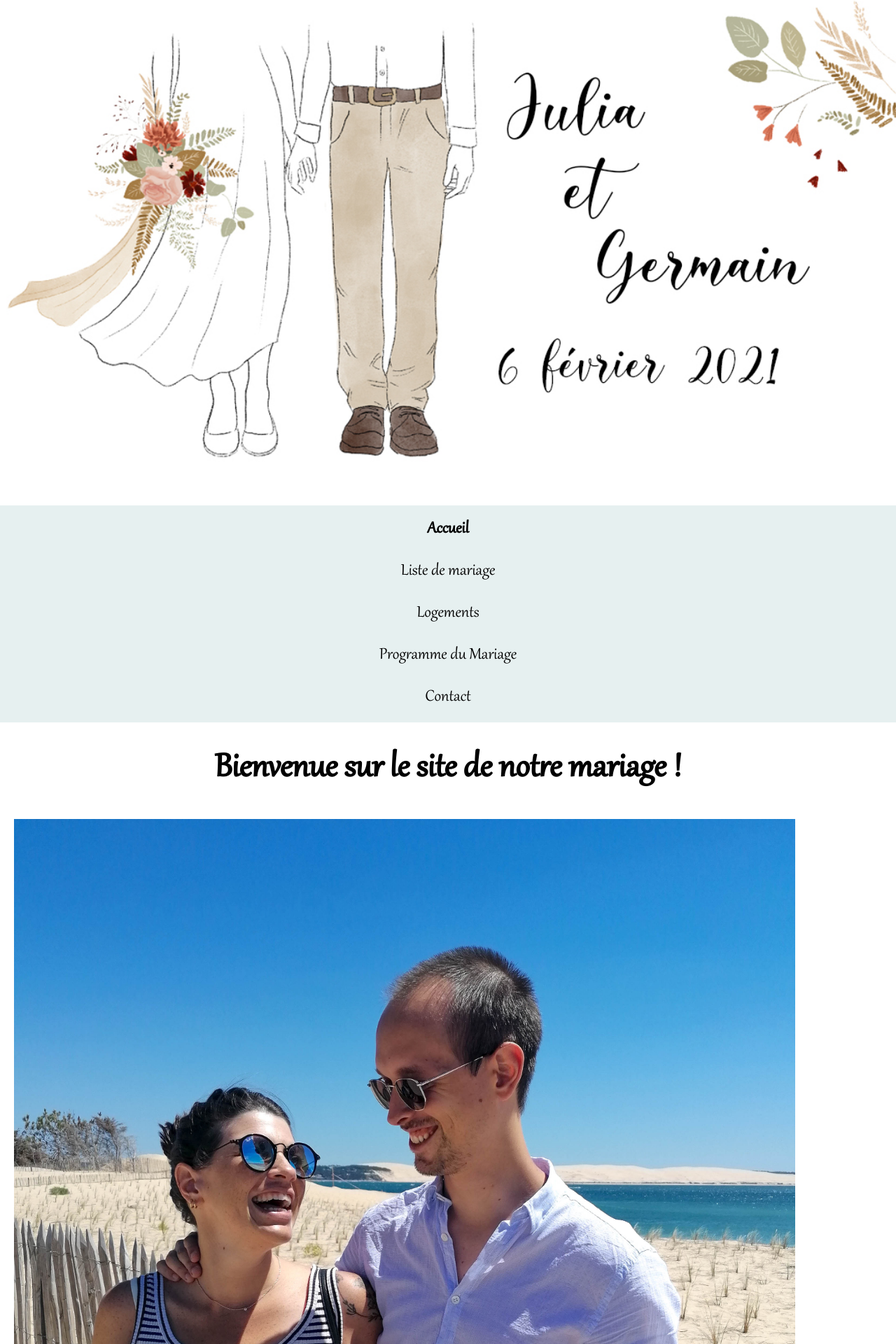
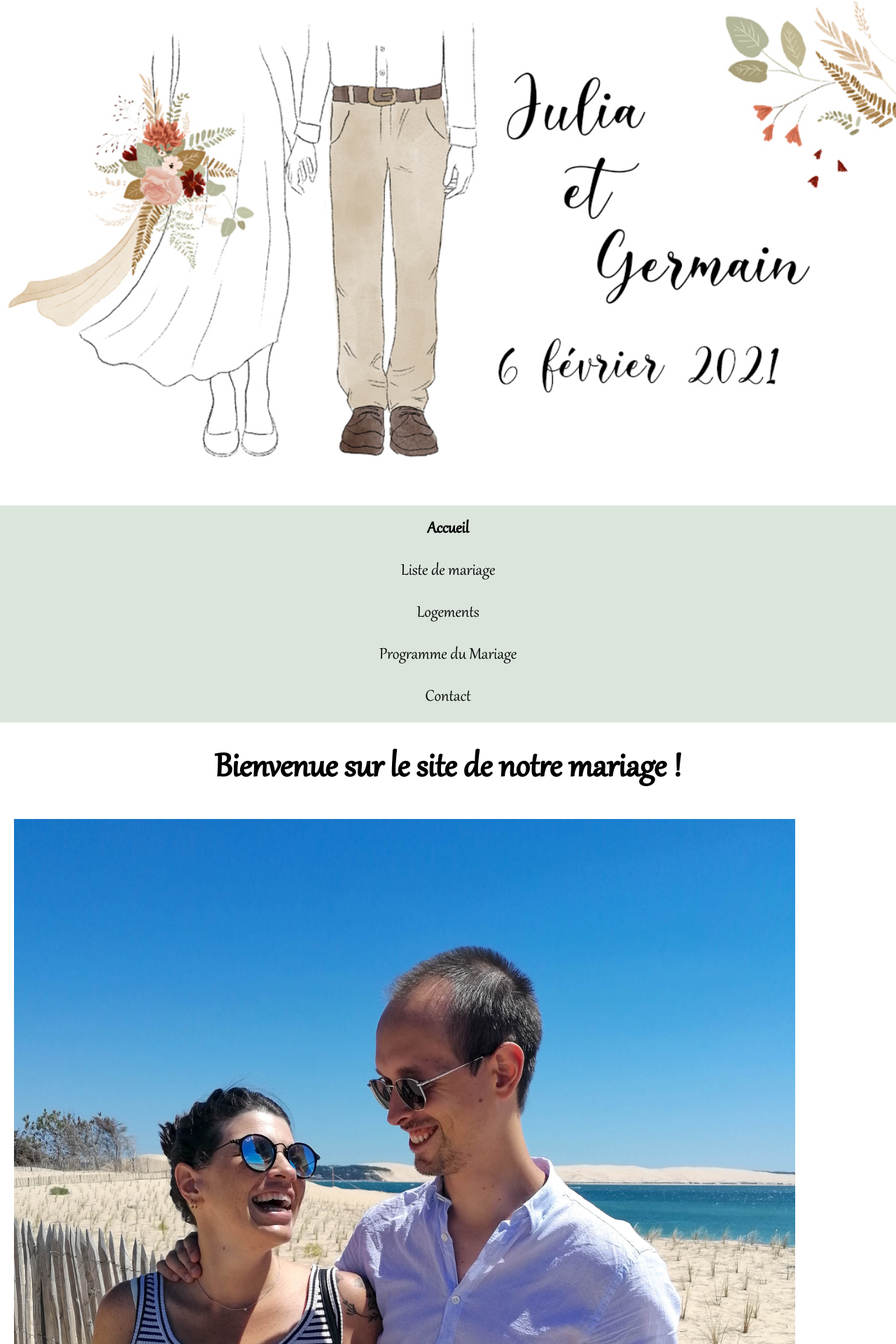
Before and after one commit to Germinal-A/Site-du-Mariage-de-Julia-et-Germain, a Jekyll site: the page built from index.md, in a window 1280 px wide. Shown: the top 1920 px of the page at 70% size. Built offline with Jekyll 4.4.1, drawn with Linux system fonts in a browser that asks for light colours.

Commit message:
Update main.scss

```diff
--- a/_sass/main.scss
+++ b/_sass/main.scss
@@ -58,7 +58,7 @@ header {
 nav {
   border-top: 0px solid black;
   border-bottom: 0px solid black;
-  background-color: #e6f0f0;
+  background-color: #dbe5dc;
   padding: 0px;
   font-size: 1.2em;
   ul {
```
